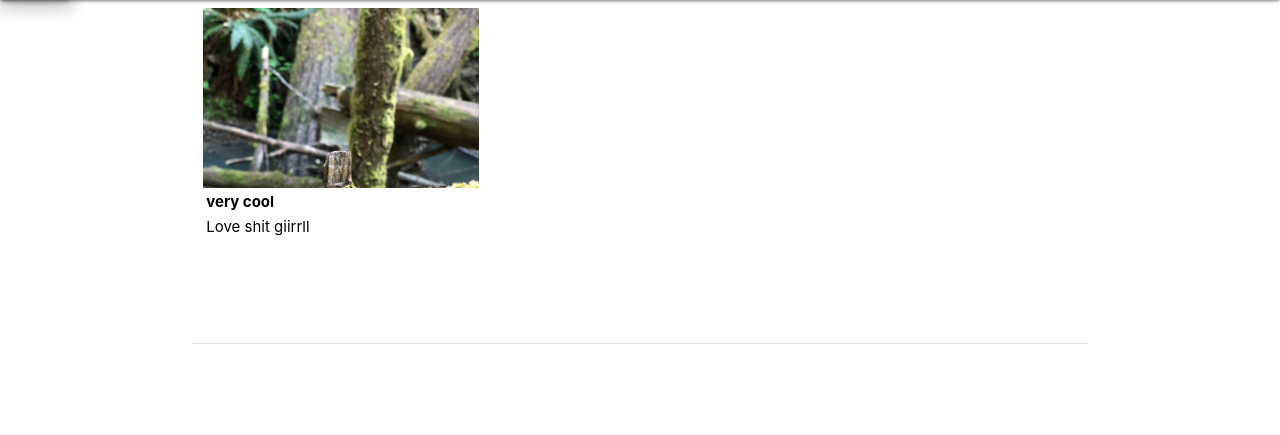
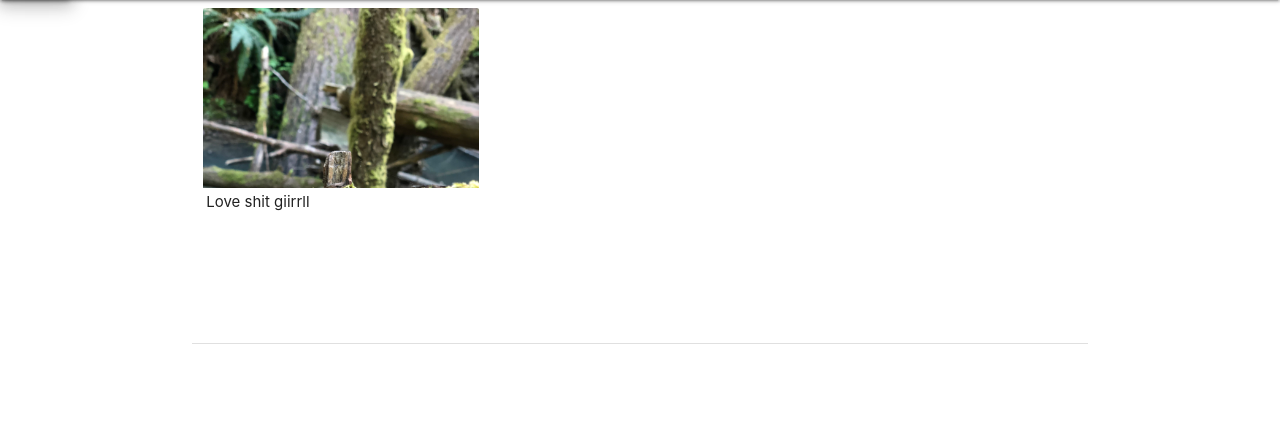
Before and after one commit to ElijahSellers/Elijah-Leenah, a Django app: page / in a window 1280 px wide. Shown: the part 64-499 px from the top of the page. Run offline with Django 3.2, Linux system fonts and the light colour scheme; data comes from the database, SQL or seed files in the repository.

Commit message:
fix cards

```diff
--- a/leblog/templates/leblog/Home.html
+++ b/leblog/templates/leblog/Home.html
@@ -87,12 +87,12 @@ height: 100%;
   {% for post in Display_Posts %}
   <div class="col s12 m4">
 
-        <a  class="hoverable" style="color: black;" href="/{{post.title}}">
+        <!--<a  class="hoverable" style="color: black;" href="/{{post.title}}">-->
           <div class="card small z-depth-0 hoverable">
             <div class="card-image">
               <img src="{% static '\leblog\Background.jpg' %}">
             </div>
-          <p style="font-size: 18px overflow: hidden; margin:3px;"><b>{{post.title}}</b></p>
+          <!--<p style="font-size: 18px overflow: hidden; margin:3px;"><b>{{post.title}}</b></p>-->
 
             <p style="
 overflow: hidden;
```
